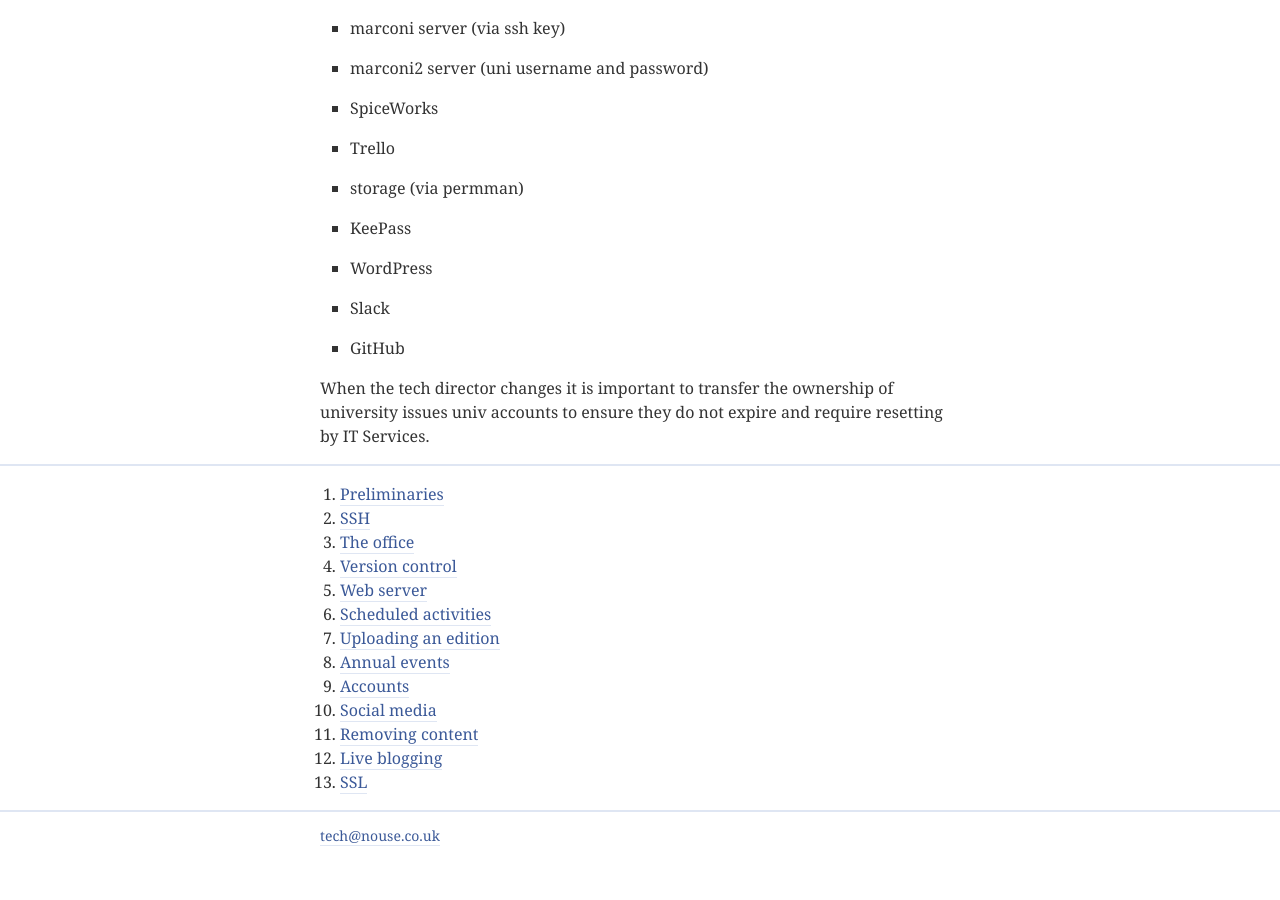
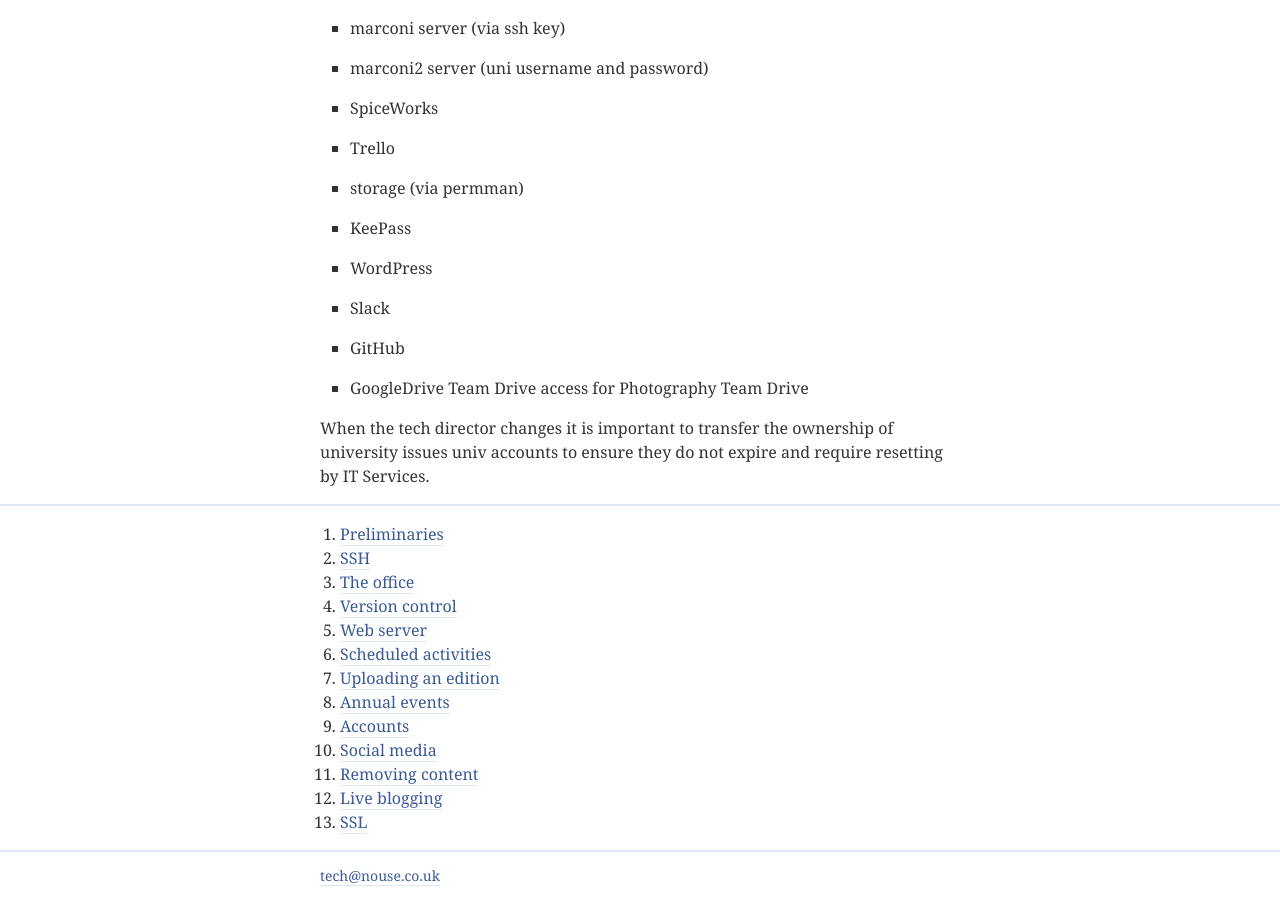
Before and after one commit to yorknouse/docs, a Jekyll site: the page built from pages/01-preliminaries.md, in a window 1280 px wide and 900 px high, scrolled down 742 px. Built offline with Jekyll 4.4.1, drawn with Linux system fonts in a browser that asks for light colours; before the commit the page ends 1602 px from its top, so only the background shows below that.

Commit message:
Update 01-preliminaries.md

```diff
--- a/pages/01-preliminaries.md
+++ b/pages/01-preliminaries.md
@@ -28,5 +28,6 @@ Any person joining the tech team will need to be given access to the various tec
 * WordPress
 * Slack
 * GitHub
+* GoogleDrive Team Drive access for Photography Team Drive
 
 When the tech director changes it is important to transfer the ownership of university issues univ accounts to ensure they do not expire and require resetting by IT Services.
```
